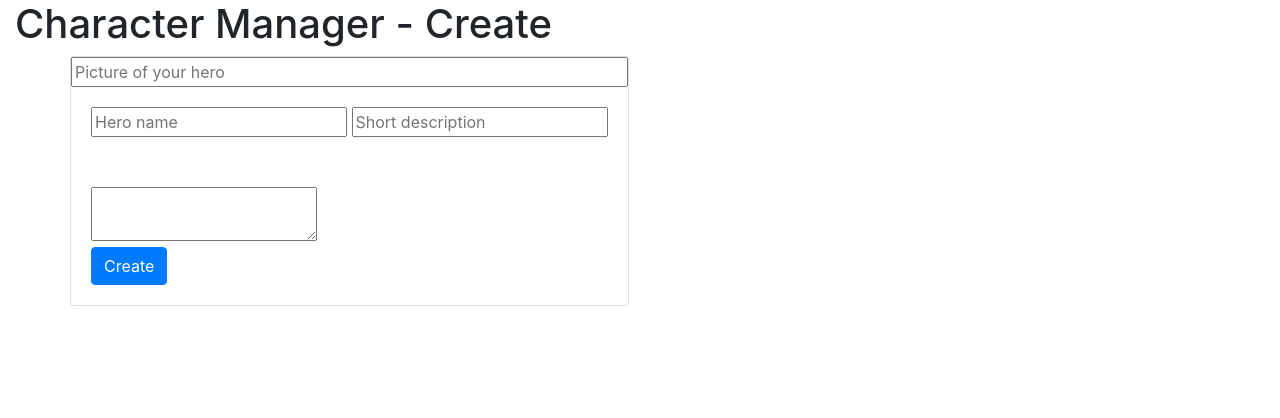
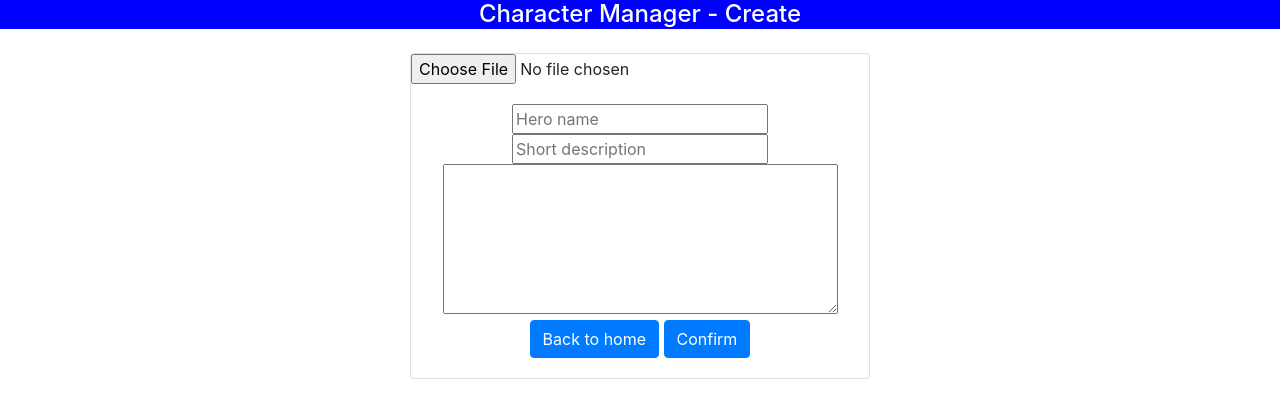
Before and after one commit to haerphi/character-manager, a website: page create/create.html in a window 1280 px wide. Drawn offline with nearby package versions, Linux system fonts and the light colour scheme.

Commit message:
front done

```diff
--- a/create/create.css
+++ b/create/create.css
@@ -1,3 +1,26 @@
+h1 {
+  text-align: center;
+  color: #fff;
+  font-size: 1.5em;
+}
+
+.container-fluid {
+  background-color: blue;
+}
+
+.card {
+  display: flex;
+  text-align: center;
+  width: 28.75em !important;
+  margin: 1em;
+}
+
+.personnalcenter {
+  display: flex;
+  justify-content: center;
+}
+
 textarea {
-  margin-top: 50px;
+  width: 24.6875em;
+  height: 9.375em;
 }
--- a/create/create.html
+++ b/create/create.html
@@ -25,14 +25,15 @@
     <div class="container">
       <div class="row personnalcenter">
         <div class="card" width="100px" height="100px">
-          <input type="text" placeholder="Picture of your hero">
+          <input type="file" accept="image/png, image/jpeg">
           <div class="card-body">
               <input type="text" placeholder="Hero name" id="hero-name">
               <input type="text" placeholder="Short description" id="short-desc">
               <br>
-              <textarea id="text"></textarea>
+              <textarea id="long-desc"></textarea>
               <br>
-              <a href="#" class="btn btn-primary">Create</a>
+              <a href="../index.html" class="btn btn-primary">Back to home</a>
+              <a href="#" class="btn btn-primary">Confirm</a>
 
         </div>
       </div>
```
